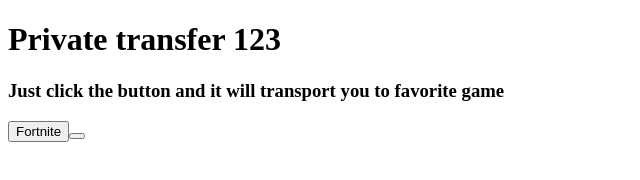
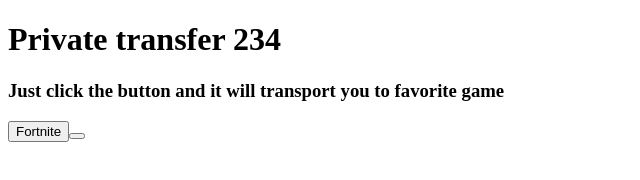
Before and after one commit to TheCyborg0/The-Virus, a plain HTML site: page index.html in a window 1280 px wide. Shown: the full height of the page, 0-640 px from the left. Drawn offline with Linux system fonts and the light colour scheme.

Commit message:
Update index.html

```diff
--- a/index.html
+++ b/index.html
@@ -6,7 +6,7 @@
     </head>
     <body>
 
-        <h1>Private transfer 123</h1>
+        <h1>Private transfer 234</h1>
 
         <h3>Just click the button and it will transport you to favorite game</h3>
         <button>Fortnite<button>
```
